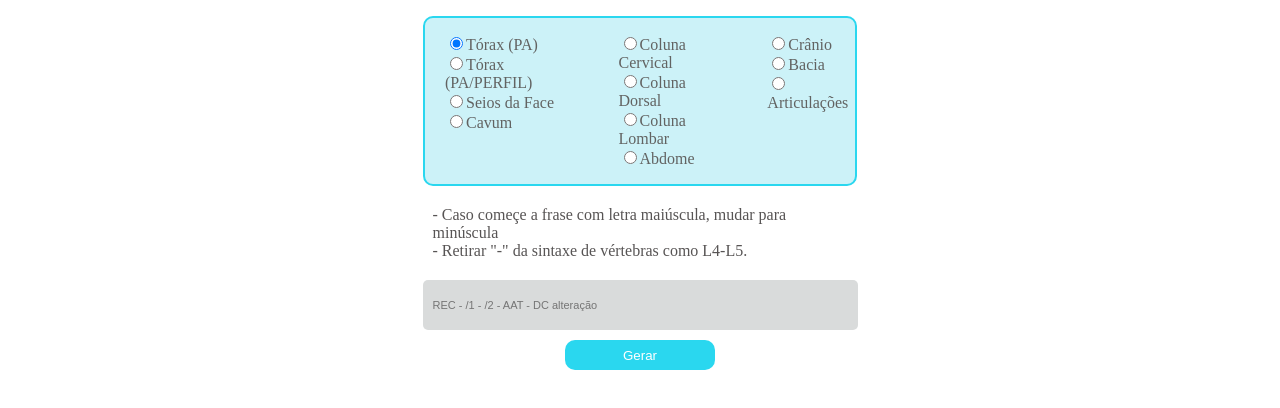
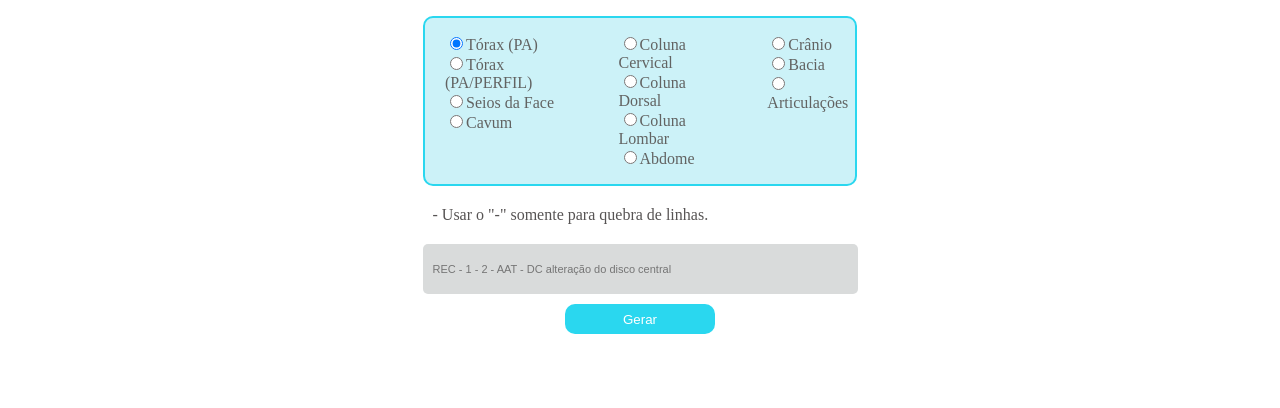
Before and after one commit to joaoguilhermemendes/AutoDgn, a browser extension: page index.html in a window 1280 px wide. Shown: the part 54-462 px from the top of the page. Drawn offline with Linux system fonts and the light colour scheme.

Commit message:
Update index.html

```diff
--- a/index.html
+++ b/index.html
@@ -44,12 +44,11 @@
     </section>
 
     <div class="center tutorial">
-        - Caso começe a frase com letra maiúscula, mudar para minúscula <br>
-        - Retirar "-" da sintaxe de vértebras como L4-L5.
+         - Usar o "-" somente para quebra de linhas.
     </div>
 
     <div class="center">
-        <input id=text_box type="text" placeholder="REC - /1 - /2 - AAT - DC alteração">
+        <input id=text_box type="text" placeholder="REC - 1 - 2 - AAT - DC alteração do disco central">
     </div>
 
     <div class="center">
```
